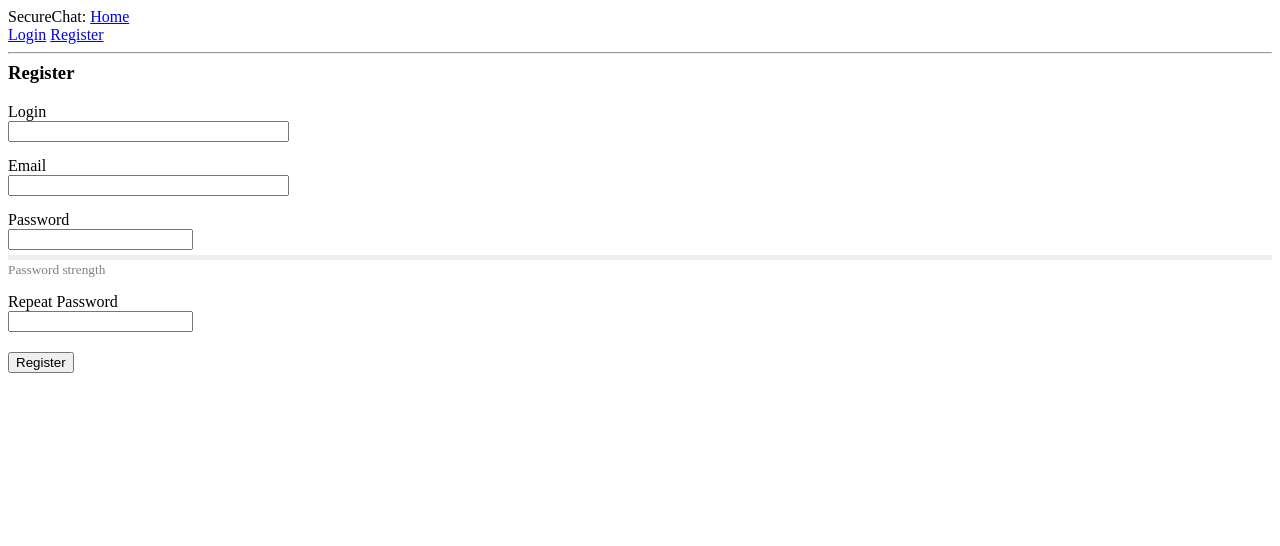
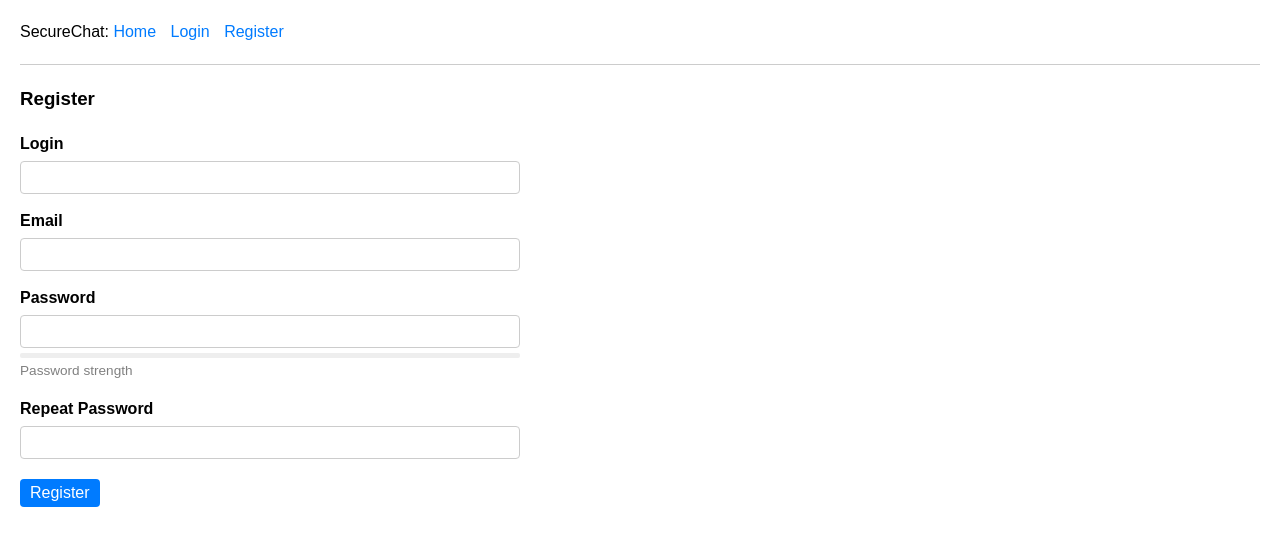
Before and after one commit to MCiurzynski/SafeCommunicator, a Flask app: template app/templates/register.html in a window 1280 px wide. Shown: the top 546 px of the page. Run offline with Flask 3, Linux system fonts and the light colour scheme; the template is opened without the code that fills it: values that come from a table or form of the project are taken from there, others are empty; parts of the project's set-up code (start-up, migrations or seed data) failed here and were passed over.

Commit message:
Blocked inline styles

```diff
--- a/app/__init__.py
+++ b/app/__init__.py
@@ -17,7 +17,7 @@ csp = {
     'default-src': '\'self\'',
     'script-src': ['\'self\''],
     'connect-src': ['\'self\''],
-    'style-src': ['\'self\'', '\'unsafe-inline\''],
+    'style-src': ['\'self\''],
     'img-src': ['\'self\'', 'data:']
 }
 
--- a/app/db.py
+++ b/app/db.py
@@ -23,7 +23,6 @@ class User(Base, UserMixin):
     email: so.Mapped[str] = so.mapped_column(sa.String(120), unique=True, nullable=False)
 
     password_hash: so.Mapped[str] = so.mapped_column(sa.String(256))
-    password_salt: so.Mapped[str] = so.mapped_column(sa.String(256))
 
     encrypted_totp_secret: so.Mapped[Optional[str]] = so.mapped_column(sa.Text, nullable=False)
 
--- /dev/null
+++ b/app/static/css/style.css
@@ -0,0 +1,220 @@
+body {
+    font-family: sans-serif;
+    margin: 20px;
+    line-height: 1.5;
+}
+
+.nav-links {
+    margin-bottom: 20px;
+}
+
+.nav-links a {
+    margin-right: 10px;
+    text-decoration: none;
+    color: #007bff;
+}
+
+.nav-links a:hover {
+    text-decoration: underline;
+}
+
+hr {
+    margin: 20px 0;
+    border: 0;
+    border-top: 1px solid #ccc;
+}
+
+.form-container {
+    max-width: 500px;
+}
+
+.form-group {
+    margin-bottom: 15px;
+}
+
+.form-label {
+    font-weight: bold;
+    display: block;
+    margin-bottom: 5px;
+}
+
+.form-control {
+    width: 100%;
+    padding: 8px;
+    box-sizing: border-box;
+    border: 1px solid #ccc;
+    border-radius: 4px;
+}
+
+textarea.form-control {
+    resize: vertical;
+}
+
+.btn {
+    padding: 5px 10px;
+    cursor: pointer;
+    border: none;
+    border-radius: 4px;
+    background-color: #007bff;
+    color: white;
+    font-size: 16px;
+}
+
+.btn:hover {
+    background-color: #0056b3;
+}
+
+.btn:disabled {
+    background-color: #ccc;
+    cursor: not-allowed;
+}
+
+.status-message {
+    margin-top: 10px;
+    font-weight: bold;
+    color: blue;
+}
+
+.error-text {
+    color: red;
+    font-size: small;
+    margin-top: 2px;
+}
+
+.password-meter-container {
+    margin-top: 5px;
+    height: 5px;
+    background-color: #eee;
+    width: 100%;
+    border-radius: 2px;
+    overflow: hidden;
+}
+
+.password-meter-bar {
+    height: 100%;
+    width: 0%;
+    transition: width 0.3s background-color 0.3s;
+}
+
+.password-help-text {
+    color: gray;
+    font-size: 0.85em;
+}
+
+.honeypot {
+    display: none;
+    visibility: hidden;
+    position: absolute;
+    left: -9999px;
+}
+
+.inbox-table {
+    width: 100%;
+    border-collapse: collapse;
+    margin-top: 20px;
+}
+
+.inbox-table th, .inbox-table td {
+    padding: 8px;
+    border: 1px solid #ccc;
+}
+
+.inbox-header {
+    background-color: #c8adad;
+}
+
+.empty-inbox {
+    text-align: center;
+    padding: 20px;
+}
+
+.new-message-badge {
+    color: green;
+    font-weight: bold;
+    margin-left: 5px;
+}
+
+.subject-loading {
+    font-style: italic;
+    color: gray;
+}
+
+.message-actions {
+    margin-bottom: 20px;
+}
+
+.error-panel {
+    display: none;
+    color: #721c24;
+    background-color: #f8d7da;
+    border: 1px solid #f5c6cb;
+    padding: 10px;
+    margin-top: 10px;
+    border-radius: 4px;
+}
+
+.signature-badge {
+    display: inline-block;
+    padding: 5px 10px;
+    border-radius: 4px;
+    font-size: 0.9em;
+    background-color: #eee;
+    margin-bottom: 10px;
+}
+
+.message-box {
+    margin-top: 10px;
+    padding: 20px;
+    border: 1px solid #eee;
+    border-radius: 4px;
+    box-shadow: 0 2px 4px rgba(0,0,0,0.05);
+}
+
+.message-content {
+    white-space: pre-wrap;
+    margin: 20px 0;
+}
+
+.attachments-section {
+    display: none;
+    margin-top: 30px;
+    border-top: 2px solid #ccc;
+    padding-top: 10px;
+}
+
+.attachment-row {
+    margin-bottom: 10px;
+    padding: 10px;
+    background-color: #f9f9f9;
+    border: 1px solid #ddd;
+    border-radius: 4px;
+    display: flex;
+    justify-content: space-between;
+    align-items: center;
+}
+
+.btn-sm {
+    padding: 5px 10px;
+    font-size: 14px;
+}
+
+.btn-success {
+    background-color: #28a745;
+}
+
+.qr-code-container {
+    margin: 20px 0;
+}
+
+.secret-code {
+    letter-spacing: 2px;
+    font-family: monospace;
+    font-weight: bold;
+    font-size: 1.2em;
+    background-color: #f8f9fa;
+    padding: 5px;
+}
+
+.hidden {
+    display: none !important;
+}
--- a/app/templates/base.html
+++ b/app/templates/base.html
@@ -1,7 +1,11 @@
 <!doctype html>
 <html>
     <head>
+      <meta charset="utf-8"> <meta name="viewport" content="width=device-width, initial-scale=1">
       <link rel="icon" type="image/x-icon" href="/static/favicon.png">
+
+      <link rel="stylesheet" href="{{ url_for('static', filename='css/style.css') }}">
+
       {% if title %}
       <title>{{ title }} - SecureChat</title>
       {% else %}
@@ -9,23 +13,22 @@
       {% endif %}
     </head>
     <body>
-        <div>SecureChat: <a href="/">Home</a></div>
+        <div class="nav-links">
+            SecureChat: <a href="/">Home</a>
             {% if current_user.is_authenticated %}
-        <div>
                 Hello {{ current_user.username }}
                 <a href="#" id='logout'>Logout</a>
-        </div>
-        <div>
                 <a href="{{ url_for('auth.setup_2fa') }}">2FA</a>
-        </div>
             {% else %}
-        <div>
                 <a href="{{ url_for('auth.login') }}">Login</a>
                 <a href="{{ url_for('auth.register') }}">Register</a>
+            {% endif %}
         </div>
-        {% endif %}
         <hr>
+
+        <div class="container">
             {% block content %}{% endblock %}
+        </div>
     </body>
     {% if current_user.is_authenticated %}
     <script nonce="{{ csp_nonce() }}">
--- a/app/templates/register.html
+++ b/app/templates/register.html
@@ -1,53 +1,48 @@
 {% extends "base.html" %}
 
 {% block content %}
-<div>
-    <h3 style="margin-top: 0;">Register</h3>
+<div class="form-container">
+    <h3>Register</h3>
 
     <form id="registerForm" action="" method="post" novalidate>
         {{ form.hidden_tag() }}
 
-        <div style="display: none; visibility: hidden; position: absolute; left: -9999px;">
+        <div class="honeypot">
             {{ form.website.label }}
             {{ form.website(tabindex="-1", autocomplete="off") }}
         </div>
 
-        <div style="margin-bottom: 15px;">
-            {{ form.username.label }}<br>
-            {{ form.username(size=32) }}
+        <div class="form-group">
+            {{ form.username.label(class="form-label") }}
+            {{ form.username(class="form-control", autocomplete="username") }}
 
             {% for error in form.username.errors %}
-            <div style="color: red; font-size: small;">{{ error }}</div>
+            <div class="error-text">{{ error }}</div>
             {% endfor %}
         </div>
 
-        <div style="margin-bottom: 15px;">
-            {{ form.email.label }}<br>
-            {{ form.email(size=32) }}
+        <div class="form-group">
+            {{ form.email.label(class="form-label") }}
+            {{ form.email(class="form-control", autocomplete="email") }}
 
             {% for error in form.email.errors %}
-            <div style="color: red; font-size: small;">{{ error }}</div>
+            <div class="error-text">{{ error }}</div>
             {% endfor %}
         </div>
 
-
-        <div style="margin-bottom: 15px;">
+        <div class="form-group">
             <label for="password_raw" class="form-label">Password</label>
-            <br>
             <input type="password" id="password_raw" class="form-control" autocomplete="new-password">
 
-            <div style="margin-top: 5px; height: 5px; background-color: #eee; width: 100%;">
-                <div id="password-strength-bar" style="height: 100%; width: 0%; transition: width 0.3s;"></div>
+            <div class="password-meter-container">
+                <div id="password-strength-bar" class="password-meter-bar"></div>
             </div>
-            <small id="password-strength-text" style="color: gray;">Password strength</small>
-
+            <small id="password-strength-text" class="password-help-text">Password strength</small>
         </div>
 
-        <div style="margin-bottom: 15px;">
+        <div class="form-group">
             <label for="password_second_raw" class="form-label">Repeat Password</label>
-            <br>
             <input type="password" id="password_second_raw" class="form-control" autocomplete="new-password">
-
         </div>
 
         {{ form.password_verifier(id="password_verifier") }}
@@ -59,11 +54,11 @@
         {{ form.encrypted_signing_private_key(id="encrypted_signing_private_key") }}
         {{ form.signing_private_key_iv(id="signing_private_key_iv") }}
 
-        <div style="margin-top: 20px;">
-            {{ form.submit(id="submitBtn") }}
+        <div class="form-group" style="margin-top: 20px;">
+            {{ form.submit(id="submitBtn", class="btn") }}
         </div>
 
-        <div id="statusMessage" style="margin-top: 10px; font-weight: bold; color: blue;"></div>
+        <div id="statusMessage" class="status-message"></div>
     </form>
 </div>
 
```
Also changed, not shown: app/templates/index.html (+12 -15 lines), app/templates/login.html (+14 -16 lines), app/templates/send.html (+16 -18 lines), app/templates/view.html (+31 -39 lines). Lines whose indentation alone changed are shown as unchanged.
